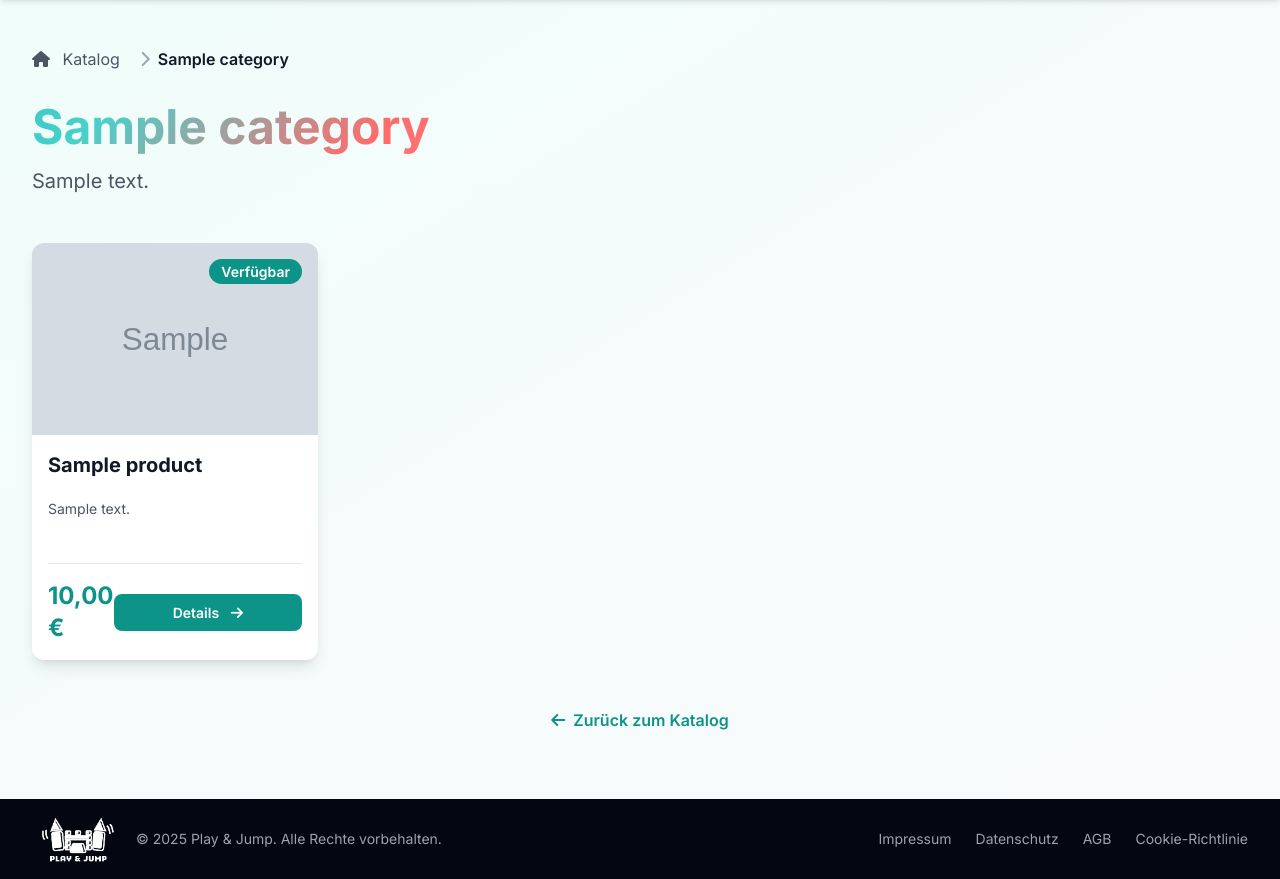
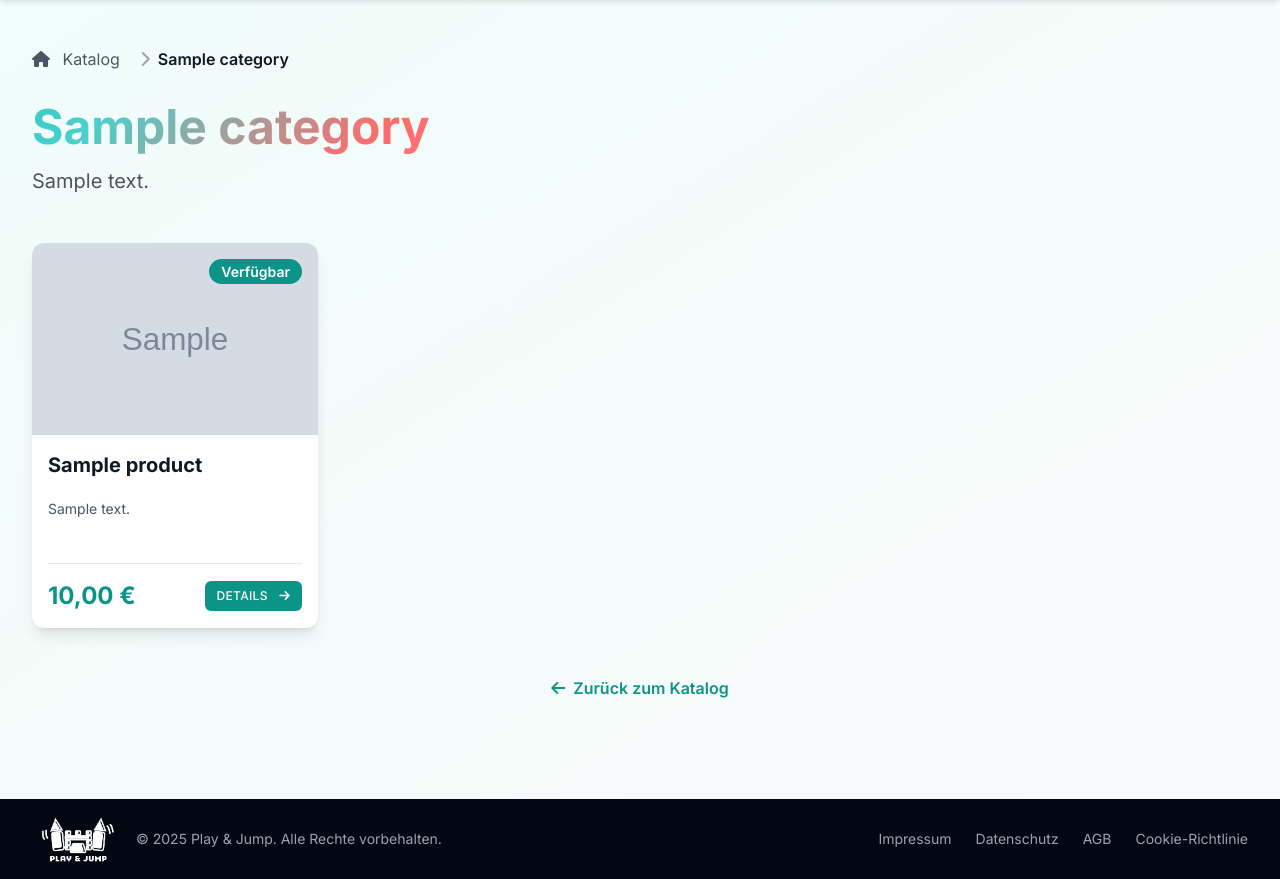
Before and after one commit to MitrofanovDm89/Site, a Django app: a page that uses templates/catalog/category_detail.html in a window 1280 px wide. Shown: the part 66-945 px from the top of the page. Run offline with Django 4.2, Linux system fonts and the light colour scheme; tables that the repository leaves empty hold one stand-in row (values such as "Sample post"); grey boxes marked "Sample" are stand-in pictures; some libraries are stand-ins or nearby versions.

Commit message:
Fix Details button styling: add coral text color on hover and optimize button size

```diff
--- a/templates/catalog/category_detail.html
+++ b/templates/catalog/category_detail.html
@@ -190,16 +190,20 @@
 }
 
 .details-button {
-    padding: 0.5rem 1rem !important;
+    padding: 0.375rem 0.75rem !important;
     background-color: #0d9488 !important;
     color: white !important;
-    border-radius: 0.5rem !important;
-    font-weight: 600 !important;
-    font-size: 0.875rem !important;
+    border-radius: 0.375rem !important;
+    font-weight: 500 !important;
+    font-size: 0.75rem !important;
     transition: all 0.2s ease !important;
     text-decoration: none !important;
     display: inline-block !important;
     white-space: nowrap !important;
+    text-transform: uppercase !important;
+    letter-spacing: 0.025em !important;
+    min-width: auto !important;
+    width: auto !important;
 }
 
 .details-button:hover {
@@ -215,6 +219,13 @@
     overflow: hidden;
 }
 
+.details-button:hover {
+    background-color: #0f766e !important;
+    transform: translateY(-0.5px) !important;
+    box-shadow: 0 2px 4px -1px rgba(0, 0, 0, 0.1) !important;
+    color: #f97316 !important;
+}
+
 .line-clamp-3 {
     display: -webkit-box;
     -webkit-line-clamp: 3;
```
Also changed, not shown: templates/catalog/all_products.html (+11 -6 lines).
